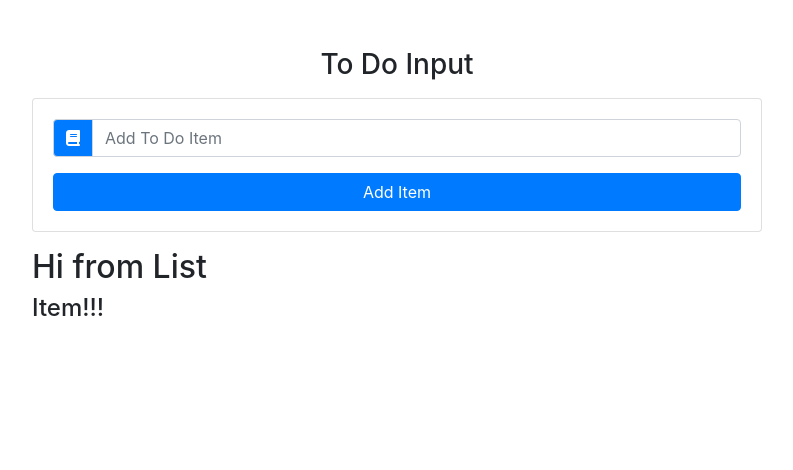
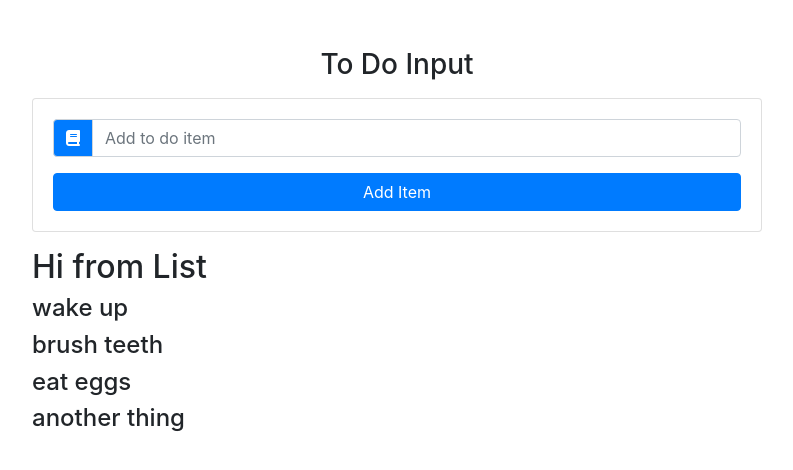
Before and after one commit to spwhittaker/react-to-do, a React (Create React App) app: page / in a window 1280 px wide. Shown: the top 470 px of the page, without its empty margins (243-1036 px from the left). Built offline with nearby package versions, Linux system fonts and the light colour scheme.

Commit message:
add map and handle submit

```diff
--- a/src/App.js
+++ b/src/App.js
@@ -12,17 +12,32 @@ class App extends Component {
         { id: 1, title: "wake up" },
         { id: 2, title: "brush teeth" },
         { id: 3, title: "eat eggs" },
-        { id: uuidv4(), title: "another thing" },
+        { id: 4, title: "another thing" },
       ],
+      id: uuidv4(),
       item: "",
       editItem: false,
     };
   }
   handleChange = (e) => {
-    console.log("something changed");
+    this.setState({ item: e.target.value });
   };
   handleSubmit = (e) => {
-    console.log("something was submitted");
+    e.preventDefault();
+    const newItem = {
+      id: this.state.id,
+      title: this.state.item,
+    };
+    const updatedItems = [...this.state.items, newItem];
+    this.setState(
+      {
+        items: updatedItems,
+        item: "",
+        id: uuidv4(),
+        editItem: false,
+      },
+      () => console.log(this.state.items)
+    );
   };
   handleClearList = () => {
     console.log("clear everything");
@@ -47,7 +62,7 @@ class App extends Component {
               editItem={this.state.editItem}
             />
             <ToDoList
-              item={this.state.items}
+              items={this.state.items}
               handleClearList={this.handleClearList}
               handleDelete={this.handleDelete}
               handleEdit={this.handleEdit}
--- a/src/Components/ToDoInput.js
+++ b/src/Components/ToDoInput.js
@@ -14,8 +14,8 @@ class ToDoInput extends Component {
             </div>
             <input
               type="text"
-              className="form-control text-capitalize"
-              placeholder="add to do item"
+              className="form-control"
+              placeholder="Add to do item"
               value={item}
               onChange={handleChange}
             />
--- a/src/Components/ToDoItem.js
+++ b/src/Components/ToDoItem.js
@@ -1,10 +1,13 @@
 import React, { Component } from "react";
 
 class ToDoItem extends Component {
+  constructor(props) {
+    super(props);
+  }
   render() {
     return (
       <div>
-        <h4>Item!!!</h4>
+        <h4>{this.props.title}</h4>
       </div>
     );
   }
--- a/src/Components/ToDoList.js
+++ b/src/Components/ToDoList.js
@@ -1,11 +1,18 @@
 import React, { Component } from "react";
 import ToDoItem from "./ToDoItem";
 class ToDoList extends Component {
+  constructor(props) {
+    super(props);
+  }
+
   render() {
+    const { items } = this.props;
     return (
       <section>
         <h2>Hi from List</h2>
-        <ToDoItem />
+        {items.map((item) => (
+          <ToDoItem title={item.title} />
+        ))}
       </section>
     );
   }
```
